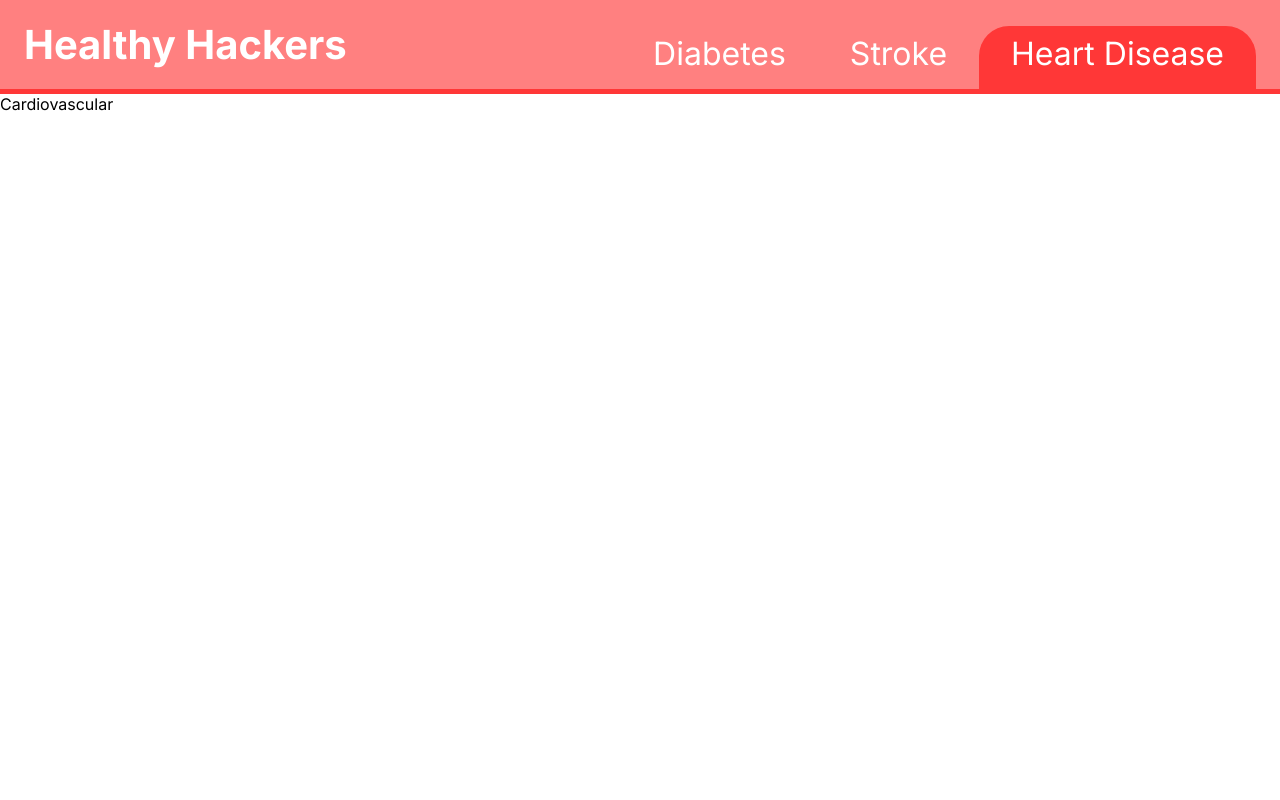
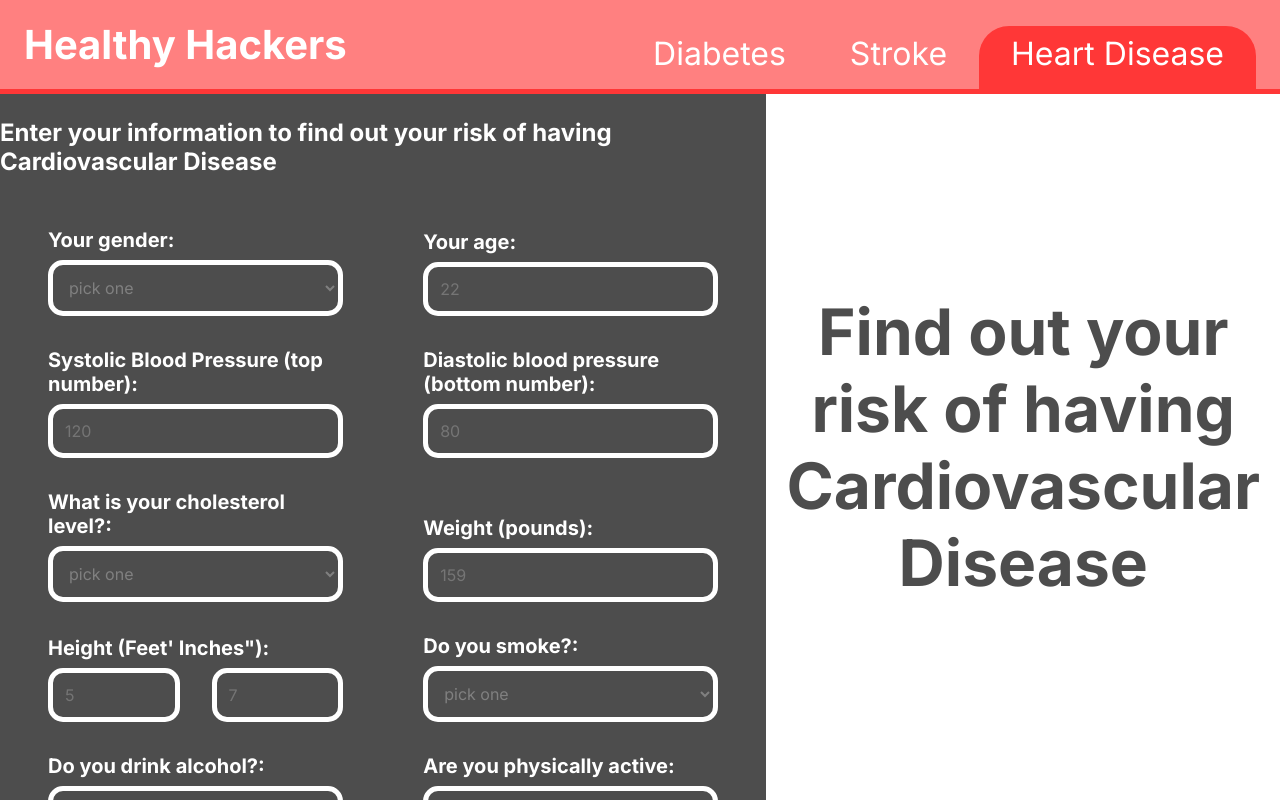
Before and after one commit to ChristianSWill/hacklytics-2025, a React (Vite) app: page /cardiovascular in a window 1280 px wide. Built offline with nearby package versions, Linux system fonts and the light colour scheme.

Commit message:
Finished the cardiovascular disease part

```diff
--- a/src/components/Dropdown.jsx
+++ b/src/components/Dropdown.jsx
@@ -15,11 +15,12 @@ const Dropdown = ({ label, values, onChange, name }) => {
           pick one
         </option>
         {values.map((opt, index) => {
-          return (
-            <option value={index} key={index}>
-              {opt}
-            </option>
-          );
+          if (opt !== "")
+            return (
+              <option value={index} key={index}>
+                {opt}
+              </option>
+            );
         })}
       </select>
     </section>
--- a/src/pages/Cardiovascular.jsx
+++ b/src/pages/Cardiovascular.jsx
@@ -1,7 +1,178 @@
-import React from "react";
+import axios from "axios";
+import React, { useState } from "react";
+
+import Questions from "../components/Questions";
+import Dropdown from "../components/Dropdown";
 
 const Cardiovascular = () => {
-  return <div>Cardiovascular</div>;
+  const [risk, setRisk] = useState(null);
+  const [loading, setLoading] = useState(false);
+  const [formData, setFormData] = useState({});
+
+  function getCardiovascularData() {
+    setLoading(true);
+    const cmHeight =
+      (Number(formData["height-ft"]) * 12 + Number(formData["height-in"])) *
+      2.54;
+
+    const kgWeight = Number(formData.weight) / 2.205;
+
+    const params = {
+      age: Number(formData.age),
+      gender: Number(formData.gender),
+      height: cmHeight,
+      weight: kgWeight,
+      ap_hi: Number(formData.ap_hi),
+      ap_lo: Number(formData.ap_lo),
+      cholesterol: Number(formData.cholesterol),
+      smoke: Number(formData.smokes),
+      alco: Number(formData.drinks),
+      active: Number(formData.active),
+    };
+
+    axios
+      .post(`http://127.0.0.1:5000/heart-disease`, params, {
+        headers: {
+          "Content-Type": "application/json",
+        },
+      })
+      .then((res) => {
+        setRisk(res.data);
+        setLoading(false);
+      })
+      .catch((error) => {
+        setLoading(false);
+      });
+  }
+
+  function handleChange(e) {
+    setFormData({ ...formData, [e.target.name]: e.target.value });
+  }
+
+  function handleSubmit(e) {
+    e.preventDefault();
+    getCardiovascularData();
+  }
+
+  return (
+    <main className="main">
+      <form className="questions" onSubmit={handleSubmit}>
+        <h2>
+          Enter your information to find out your risk of having Cardiovascular
+          Disease
+        </h2>
+        <div className="question-wrapper">
+          <Dropdown
+            label="Your gender"
+            values={["", "Female", "Male"]}
+            onChange={handleChange}
+            name="gender"
+          />
+          <Questions
+            label="Your age"
+            placeholder="22"
+            type="number"
+            onChange={handleChange}
+            name="age"
+          />
+          <Questions
+            label="Systolic Blood Pressure (top number)"
+            placeholder="120"
+            type="number"
+            onChange={handleChange}
+            name="ap_hi"
+          />
+          <Questions
+            label="Diastolic blood pressure (bottom number)"
+            placeholder="80"
+            type="number"
+            onChange={handleChange}
+            name="ap_lo"
+          />
+          <Dropdown
+            label="What is your cholesterol level?"
+            values={[
+              "",
+              "Normal (200 mg/dL)",
+              "Slightly Above Normal (>200)",
+              "High Cholesterol (>240)",
+            ]}
+            onChange={handleChange}
+            name="cholesterol"
+          />
+          <Questions
+            label="Weight (pounds)"
+            placeholder="159"
+            type="number"
+            onChange={handleChange}
+            name="weight"
+          />
+          <section className="question-card">
+            <label className="question-label">Height (Feet' Inches"):</label>
+            <div className="double-question">
+              <input
+                type="number"
+                className="question-input"
+                placeholder="5"
+                required
+                onChange={handleChange}
+                name="height-ft"
+              ></input>
+              <input
+                type="number"
+                className="question-input"
+                placeholder="7"
+                required
+                onChange={handleChange}
+                name="height-in"
+              ></input>
+            </div>
+          </section>
+          <Dropdown
+            label="Do you smoke?"
+            values={["No", "Yes"]}
+            onChange={handleChange}
+            name="smokes"
+          />
+          <Dropdown
+            label="Do you drink alcohol?"
+            values={["No", "Yes"]}
+            onChange={handleChange}
+            name="drinks"
+          />
+          <Dropdown
+            label="Are you physically active"
+            values={["No", "Yes"]}
+            onChange={handleChange}
+            name="active"
+          />
+        </div>
+        <button className="question-submit">Calculate Risks</button>
+      </form>
+      <div className="risk">
+        {loading ? (
+          <span className="loader"></span>
+        ) : (
+          <>
+            {risk ? (
+              <>
+                <h2 className="risk-header">Cardiovascular Disease Risk:</h2>
+                <div className="risk-percent">{risk["Percent Risk"]}</div>
+                <p className="risk-text">
+                  You have a <span>{risk["Prediction"]}</span> of having
+                  cardiovascular disease
+                </p>
+              </>
+            ) : (
+              <h2 className="risk-header">
+                Find out your risk of having Cardiovascular Disease
+              </h2>
+            )}
+          </>
+        )}
+      </div>
+    </main>
+  );
 };
 
 export default Cardiovascular;
```
